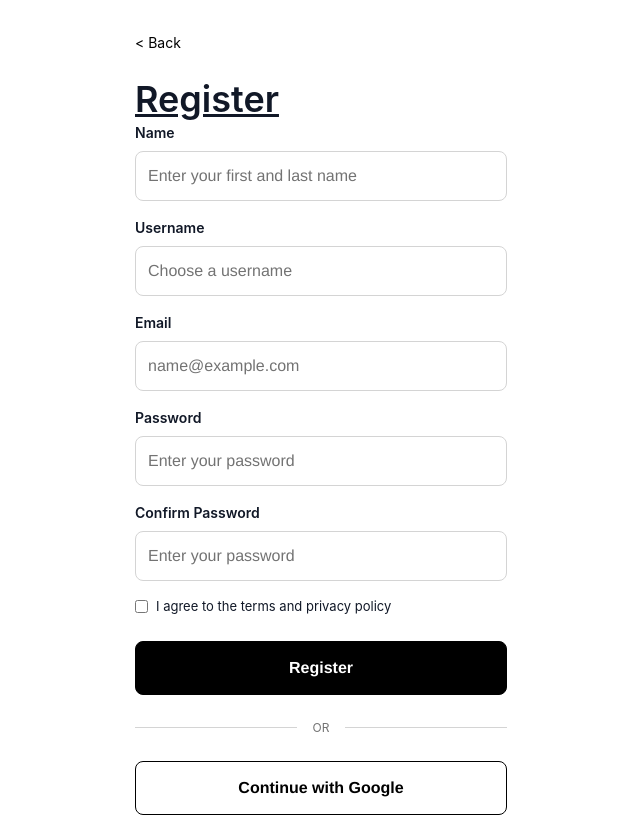
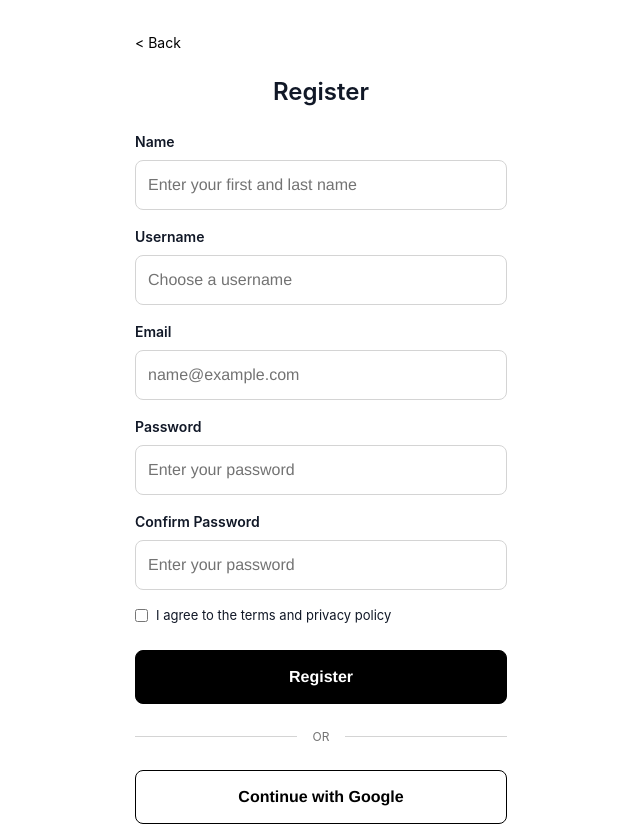
Before and after one commit to Thecanadianchris/GeoLens, a React (Vite) app in the folder frontend/: page /register in a window 1280 px wide. Shown: the top 826 px of the page, without its empty margins (319-959 px from the left). Built offline with nearby package versions, Linux system fonts and the light colour scheme; no server answers.

Commit message:
Revert test style

```diff
--- a/frontend/src/pages/Register.jsx
+++ b/frontend/src/pages/Register.jsx
@@ -40,7 +40,8 @@ function Register() {
         &lt; Back
       </Link>
 
-      <h1 className="text-3xl font-bold underline">Register</h1>
+      <h1 className="register__title">Register</h1>
+
       <form onSubmit={handleSubmit(onSubmit)}>
         <div className="field">
           <label htmlFor="name">Name</label>
```
